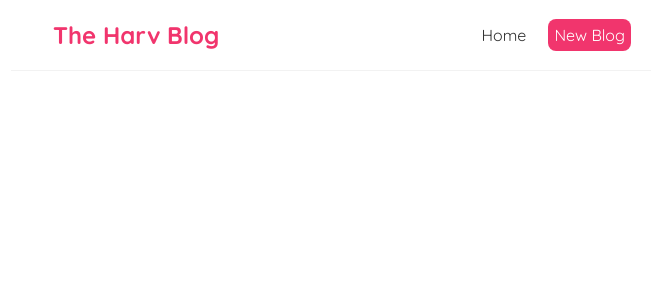
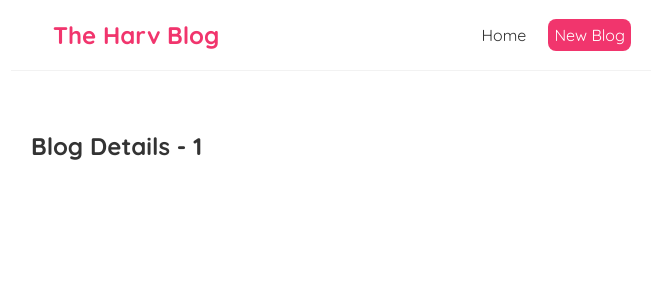
Before and after one commit to haroldjeshua/hard-redact-boggles, a React (Create React App) app: page /blogs/1 in a window 1280 px wide. Shown: the top 300 px of the page, without its empty margins (309-971 px from the left). Built offline with nearby package versions, Linux system fonts and the light colour scheme.

Commit message:
lesson 25 routes parameters

```diff
--- a/src/App.js
+++ b/src/App.js
@@ -2,6 +2,7 @@
 import Home from "./Home";
 import { BrowserRouter as Router, Route, Switch } from 'react-router-dom';
 import Create from "./Create";
+import BlogDetails from "./BlogDetails";
 
 function App() {
 	return (
@@ -16,6 +17,9 @@
 						<Route path="/create">
 							<Create />
 						</Route>
+						<Route path="/blogs/:id">
+							<BlogDetails />
+						</Route>
 					</Switch>
 				</div>
 			</div>
--- /dev/null
+++ b/src/BlogDetails.js
@@ -0,0 +1,13 @@
+import { useParams } from "react-router-dom";
+
+const BlogDetails = () => {
+    const { id } = useParams();
+
+    return (
+        <div className="blog-details">
+            <h2>Blog Details - { id }</h2>
+        </div>
+     );
+}
+
+export default BlogDetails;
--- a/src/BlogList.js
+++ b/src/BlogList.js
@@ -1,3 +1,4 @@
+import { Link } from "react-router-dom";
 
 const BlogList = ({blogs, title}) => {
 	// destructure^
@@ -9,8 +10,10 @@
 			<h2>{ title }</h2>
 			{blogs.map(blog => (
 				<div className="blog-preview" key={blog.id}>
-					<h2>{ blog.title}</h2>
-					<p>Written by: { blog.author }</p>
+					<Link to={`/blogs/${blog.id}`}>
+						<h2>{ blog.title}</h2>
+						<p>Written by: { blog.author }</p>
+					</Link>
 				</div>
 			))}
 		</div>
--- a/src/index.css
+++ b/src/index.css
@@ -62,3 +62,7 @@
 	color: #f1356d;
 	margin-bottom: 8px;
 }
+
+.blog-preview a {
+	text-decoration: none;
+}
```
